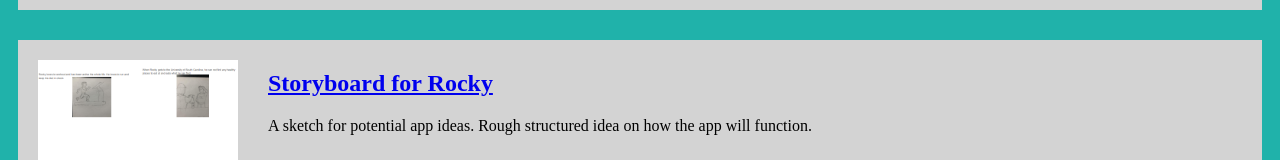
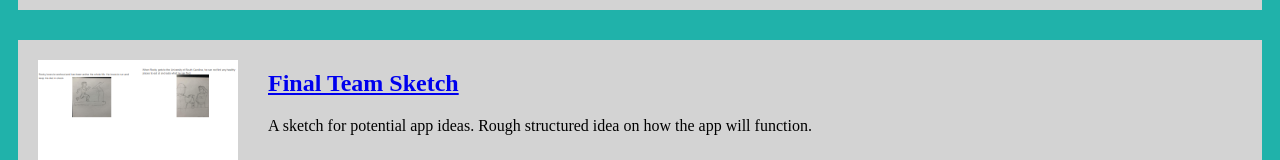
Before and after one commit to WILLIAMJR19/WILLIAMJR19.github.io, a plain HTML site: page index.html in a window 1280 px wide. Shown: the part 1036-1196 px from the top of the page. Drawn offline with Linux system fonts and the light colour scheme.

Commit message:
Add files via upload

```diff
--- a/index.html
+++ b/index.html
@@ -59,7 +59,7 @@
     <section class="assignment">
         <a href="final team sketch.pdf"><img src = "Images/storyboard.PNG"></a>
         <section class="ass-details">
-            <a href="final team sketch.pdf"><h2>Storyboard for Rocky</h2></a>
+            <a href="final team sketch.pdf"><h2>Final Team Sketch</h2></a>
             <p>
                 A sketch for potential app ideas. Rough structured idea on how the app will function.
             </p>
```
